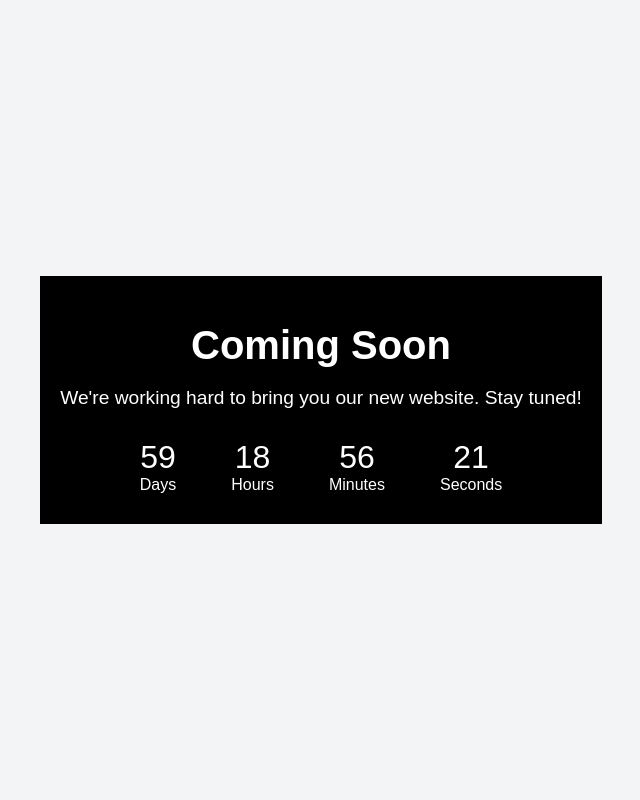
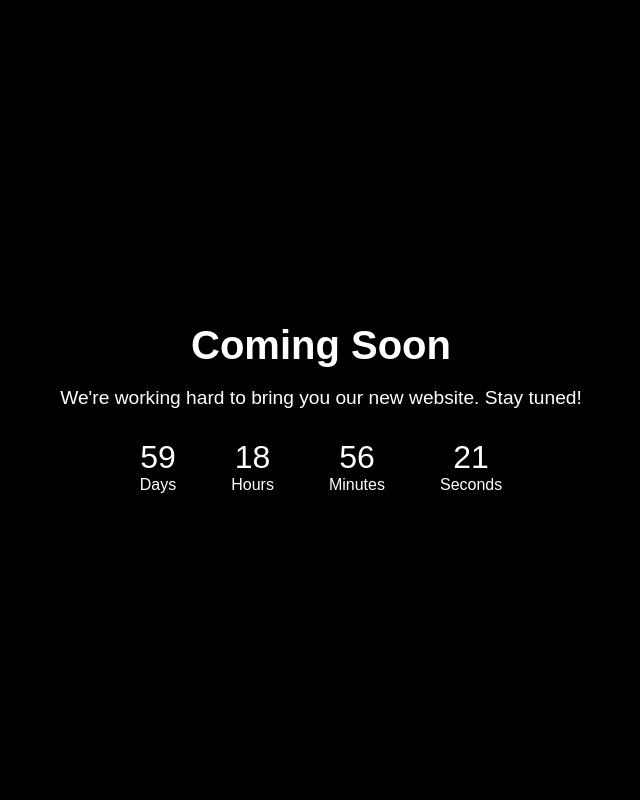
Before and after one commit to LamettaV/doughdiaries, a Flask app: page / in a window 1280 px wide. Shown: the whole page, without its empty margins (319-959 px from the left). Run offline with Flask 3, Linux system fonts and the light colour scheme.

Commit message:
Changed bg color of countdown page

```diff
--- a/static/css/style.css
+++ b/static/css/style.css
@@ -5,7 +5,7 @@ body {
     align-items: center;
     height: 100vh;
     margin: 0;
-    background-color: #f3f4f6;
+    background-color: black;
     color: white;
 }
 
```
